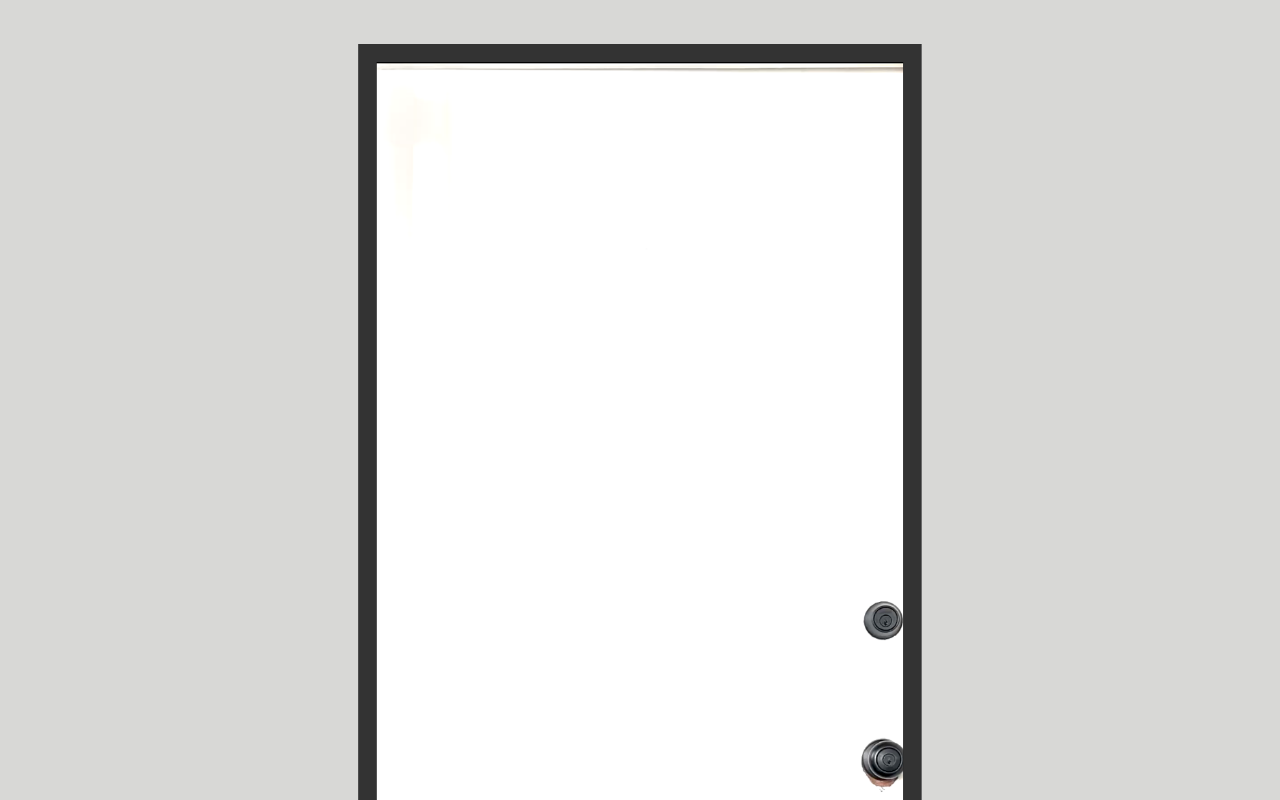
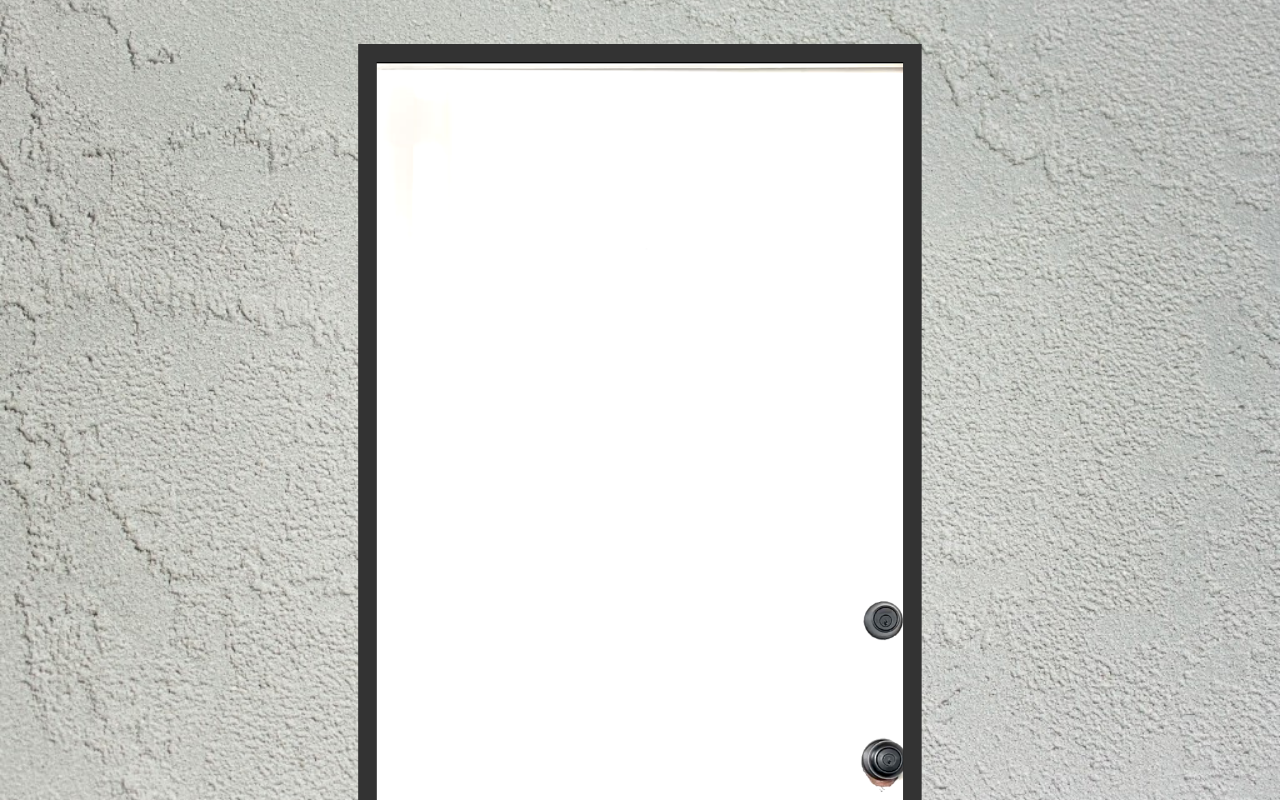
Before and after one commit to Adelina805/MY-HOUSE, a website built with Vite: page index.html in a window 1280 px wide. Built offline with nearby package versions, Linux system fonts and the light colour scheme; some packages are replaced by stand-ins of ours.

Commit message:
Update asset management by adding wall image preload and modifying asset paths. Removed unused media files and .gitkeep placeholders to streamline the project structure.

```diff
--- a/index.html
+++ b/index.html
@@ -4,6 +4,7 @@
     <meta charset="UTF-8" />
     <link rel="icon" type="image/svg+xml" href="/favicon.svg" />
     <meta name="viewport" content="width=device-width, initial-scale=1.0" />
+    <link rel="preload" as="image" href="/media/doorstep/wall.jpg" />
     <link rel="preload" as="image" href="/media/doorstep/closed.png" />
     <title>MY HOUSE</title>
   </head>
--- a/src/config/assets.ts
+++ b/src/config/assets.ts
@@ -8,6 +8,8 @@ export const assets = {
   /** Shared wall texture behind the whole experience. Empty = scene media includes the wall. */
   wall: '',
   door: {
+    /** Texture behind the doorway. Empty = solid --door-scene-bg. */
+    wall: '/media/doorstep/wall.jpg',
     /** Closed door still (includes surrounding wall in frame). */
     image: '/media/doorstep/closed.png',
     greetingVideo: '/media/doorstep/hello.mp4',
--- a/src/core/preloadAssets.ts
+++ b/src/core/preloadAssets.ts
@@ -3,6 +3,7 @@ import { assets } from '../config/assets'
 function imageUrlsForBoot(): string[] {
   const urls: string[] = []
   if (assets.wall) urls.push(assets.wall)
+  if (assets.door.wall) urls.push(assets.door.wall)
   if (assets.door.image) urls.push(assets.door.image)
   if (assets.candy.image) urls.push(assets.candy.image)
   return [...new Set(urls)]
--- a/src/environments/door/doorEnvironment.ts
+++ b/src/environments/door/doorEnvironment.ts
@@ -51,6 +51,10 @@ export function createDoorEnvironment(): DoorEnvironment {
       env.className = 'environment environment--door'
       env.setAttribute('role', 'region')
       env.setAttribute('aria-label', 'Front door')
+      if (assets.door.wall) {
+        env.dataset.wall = ''
+        env.style.setProperty('--door-wall-image', `url("${assets.door.wall}")`)
+      }
 
       const viewport = document.createElement('div')
       viewport.className = 'door__viewport'
--- a/src/styles/door.css
+++ b/src/styles/door.css
@@ -64,12 +64,24 @@
   will-change: transform;
 }
 
+.environment--door[data-wall] {
+  background: transparent;
+}
+
 .door__background {
   position: absolute;
   inset: 0;
   background: var(--door-scene-bg);
   pointer-events: none;
   z-index: 0;
+}
+
+.environment--door[data-wall] .door__background {
+  background-color: var(--door-scene-bg);
+  background-image: var(--door-wall-image);
+  background-size: cover;
+  background-position: center;
+  background-repeat: no-repeat;
 }
 
 /* Dark-gray frame around the doorway; extends past bottom of viewport */
```
Also changed, not shown: public/media/candy-bowl.png (deleted), public/media/door.webp (deleted), public/media/doorstep/wall.jpg (renamed from public/media/wall.jpg), 4 other files.
